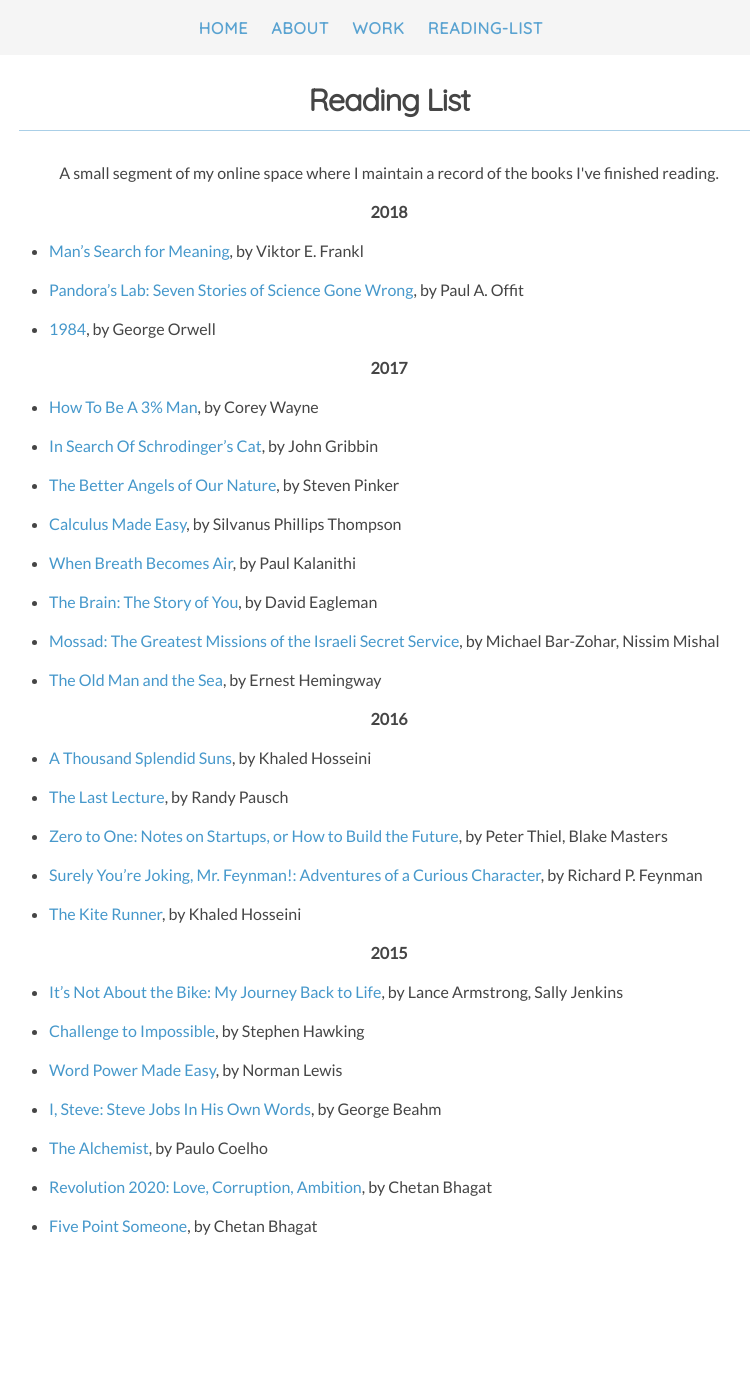
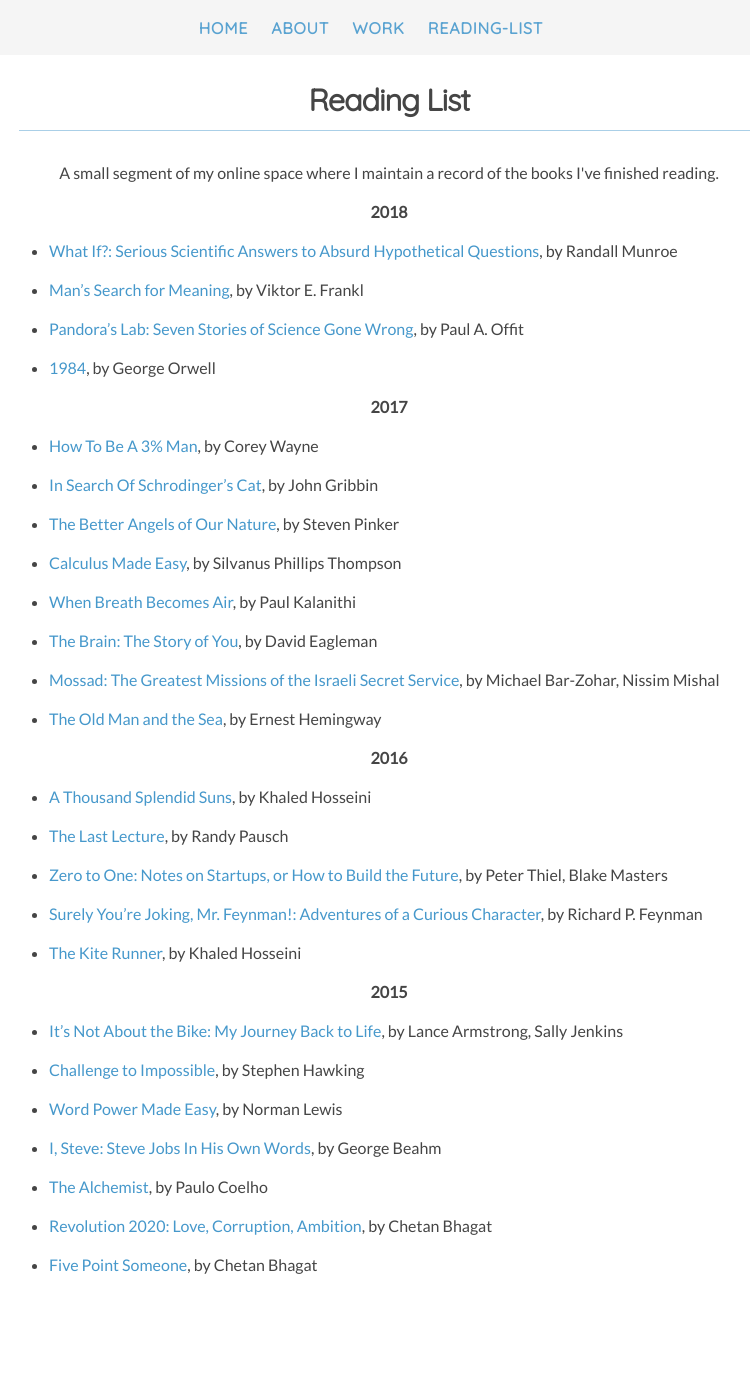
Before and after one commit to lprimeroo/saruftw.github.io.old, a Jekyll site: the page built from readinglist.md, in a window 1280 px wide. Shown: the whole page, without its empty margins (251-1001 px from the left). Built offline with Jekyll 4.4.1, drawn with Linux system fonts in a browser that asks for light colours; nearby versions of some CDN libraries; before the commit the page ends 1334 px from its top, so only the background shows below that.

Commit message:
Update readinglist.md

```diff
--- a/readinglist.md
+++ b/readinglist.md
@@ -11,6 +11,8 @@ permalink: /readinglist/
 <p align="center">
 	<strong>2018</strong>
 </p>
+
+* <a href="https://www.amazon.com/What-If-Scientific-Hypothetical-Questions/dp/0544272994/ref=sr_1_1?ie=UTF8&qid=1512822995&sr=8-1&keywords=what+if">What If?: Serious Scientific Answers to Absurd Hypothetical Questions</a>, by Randall Munroe
 
 * <a href="https://www.amazon.com/Mans-Search-Meaning-Viktor-Frankl/dp/080701429X/ref=sr_1_1?ie=UTF8&qid=1512475959&sr=8-1&keywords=mans+search+for+meaning">Man's Search for Meaning</a>, by Viktor E. Frankl
 
```
